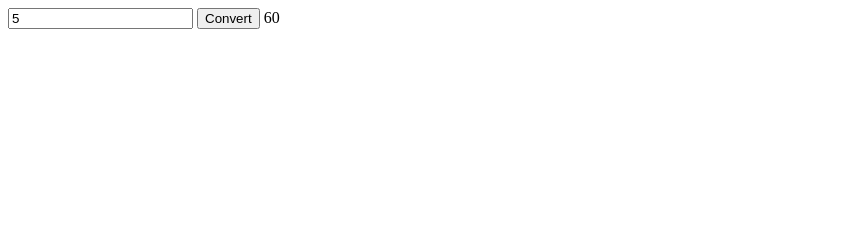
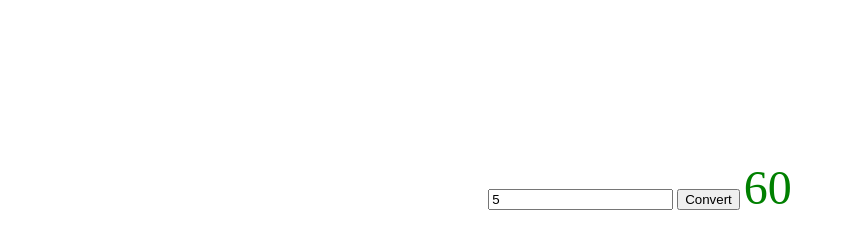
Before and after one commit to BryonVerdone/feet-to-inches-converter, a plain HTML site: page index.html in a window 1280 px wide. Both pictures are taken after typing "5" into the empty fields and a click on the button "Convert". Shown: the whole page, without its empty margins (0-845 px from the left). Drawn offline with Linux system fonts and the light colour scheme.

Commit message:
added styles

```diff
--- a/app.js
+++ b/app.js
@@ -7,3 +7,9 @@ function convert() {
   // display value
   document.getElementById('inches').innerText = inches;
 }
+const answer = document.getElementById('inches');
+const btn = document.getElementById('convert');
+
+btn.addEventListener('click', function () {
+  answer.classList.add('green');
+});
--- a/index.html
+++ b/index.html
@@ -8,9 +8,11 @@
     <title>Document</title>
   </head>
   <body>
-    <input type="number" id="feet" placeholder=" Enter Feet Here" />
-    <button onclick="convert()" id="convert">Convert</button>
-    <span id="inches"></span>
+    <div class="container">
+      <input type="number" id="feet" placeholder=" Enter Feet Here" />
+      <button onclick="convert()" id="convert">Convert</button>
+      <span id="inches"></span>
+    </div>
     <script src="./app.js"></script>
   </body>
 </html>
--- a/styles.css
+++ b/styles.css
@@ -1,3 +1,8 @@
 .green {
   color: green;
+  font-size: 3rem;
 }
+.container {
+  text-align: center;
+  margin-top: 10rem;
+}
```
